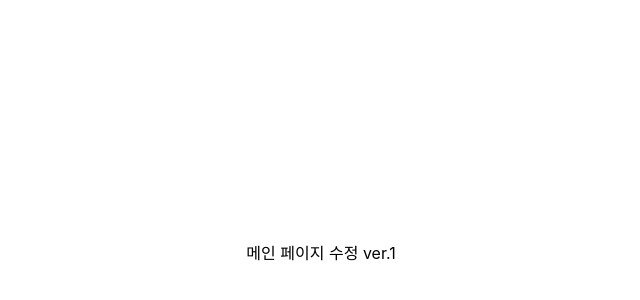
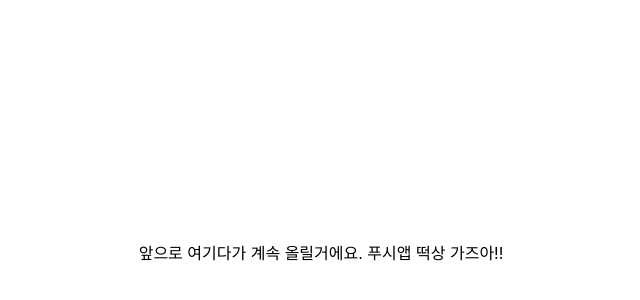
Before and after one commit to wooki-push/wooki-push, a Next.js app: page / in a window 1280 px wide. Shown: the part 148-448 px from the top of the page, without its empty margins (319-959 px from the left). Built offline with nearby package versions, Linux system fonts and the light colour scheme.

Commit message:
메인 화면 멘트 수정

```diff
--- a/pages/index.tsx
+++ b/pages/index.tsx
@@ -13,7 +13,8 @@
       </Head>
 
       <main >
-        메인 페이지 수정 ver.1
+        앞으로 여기다가 계속 올릴거에요.
+        푸시앱 떡상 가즈아!!
       </main>
 
       <footer >
```
